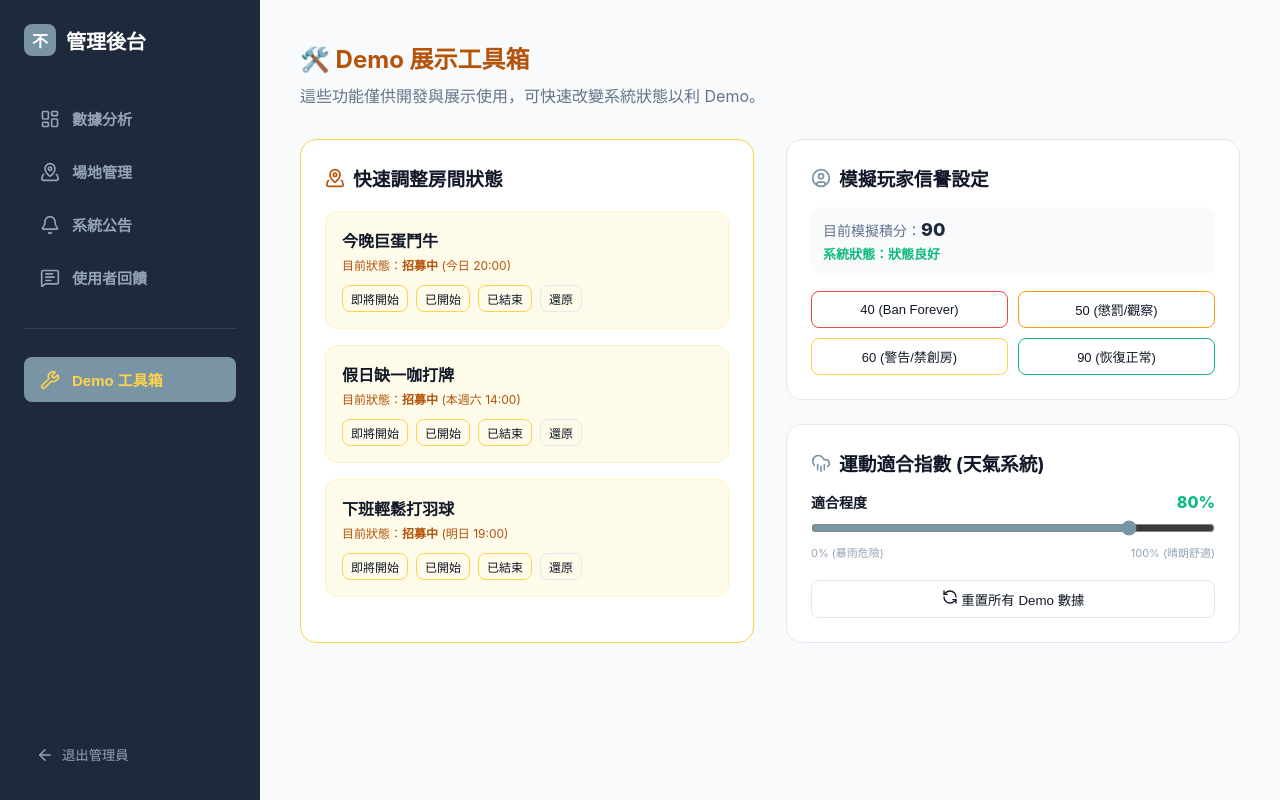
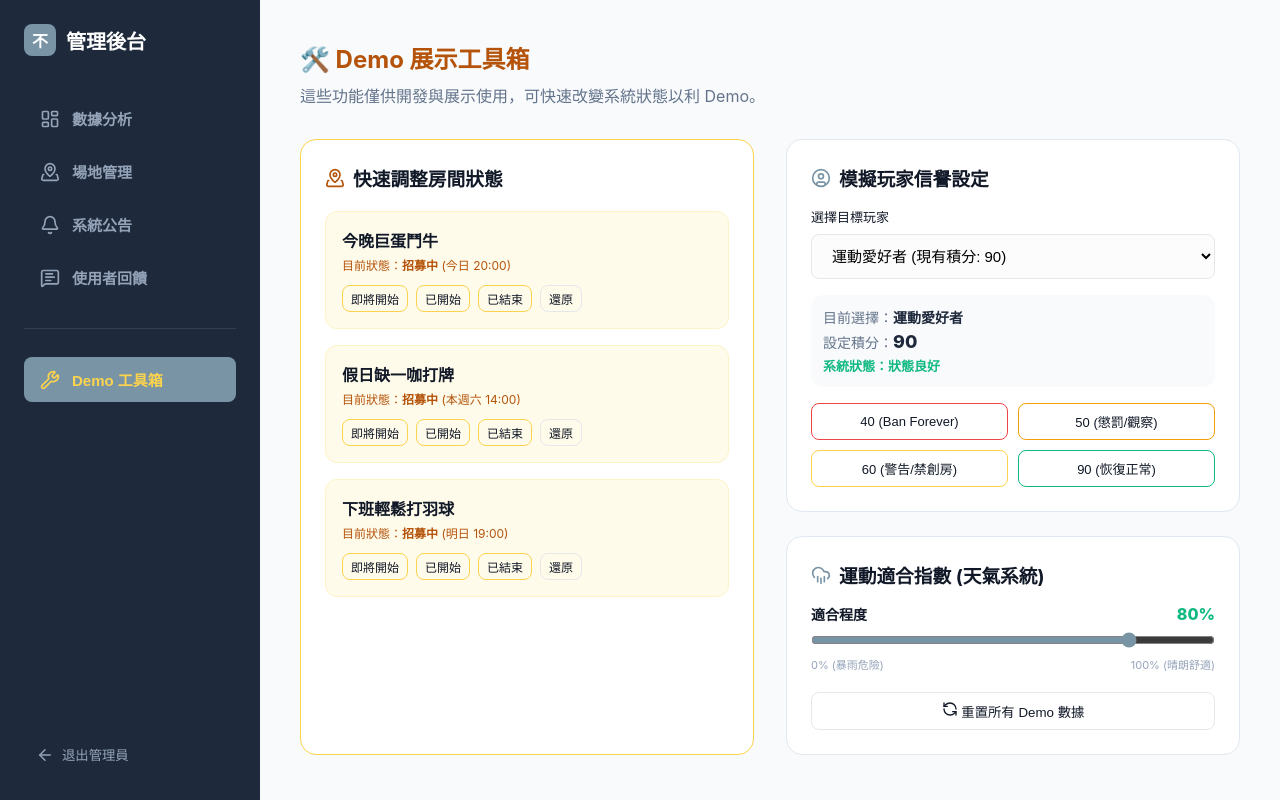
Before and after one commit to B1329041/database_web, a React (Vite) app: page /nojo/admin in a window 1280 px wide. Both pictures are taken after a click on the button "Demo 工具箱". Built offline with nearby package versions, Linux system fonts and the light colour scheme.

Commit message:
feat: add user selection to reputation demo tool

```diff
--- a/src/pages/Admin.jsx
+++ b/src/pages/Admin.jsx
@@ -37,11 +37,24 @@ function Admin() {
   const [newVenue, setNewVenue] = useState({ name: '', city: '桃園市', district: '', facilities: '' });
   const [newAnnouncement, setNewAnnouncement] = useState({ title: '', content: '' });
 
-  // Demo 工具相關狀態
-  const [demoReputation, setDemoReputation] = useState(90);
+  // 模擬使用者資料 (用於 Demo 工具)
+  const [users, setUsers] = useState([
+    { id: 1, name: '運動愛好者', reputation: 90 },
+    { id: 2, name: '小白', reputation: 65 },
+    { id: 3, name: '羽球控', reputation: 98 },
+    { id: 4, name: '阿傑', reputation: 45 },
+  ]);
+
+  const [selectedUser, setSelectedUser] = useState(users[0]);
   const [weatherIndex, setWeatherIndex] = useState(80);
 
   // Demo 工具相關邏輯
+  const handleUpdateReputation = (score) => {
+    setUsers(users.map(u => u.id === selectedUser.id ? { ...u, reputation: score } : u));
+    setSelectedUser({ ...selectedUser, reputation: score });
+    alert(`玩家 ${selectedUser.name} 的信譽積分已調整為：${score}`);
+  };
+
   const handleUpdatePartyStatus = (id, newStatus, newTime) => {
     setParties(parties.map(p => p.id === id ? { ...p, status: newStatus, time: newTime || p.time } : p));
     alert(`房間狀態已變更為：${newStatus}`);
@@ -435,23 +448,42 @@ function Admin() {
                   <h3 style={{ marginBottom: '16px', display: 'flex', alignItems: 'center', gap: '8px' }}>
                     <UserCircle size={20} color="#7995a5" /> 模擬玩家信譽設定
                   </h3>
+
+                  {/* 玩家選擇 */}
+                  <div className="form-group" style={{ marginBottom: '16px' }}>
+                    <label className="form-label" style={{ fontSize: '13px' }}>選擇目標玩家</label>
+                    <select
+                      className="form-input"
+                      value={selectedUser.id}
+                      onChange={(e) => {
+                        const user = users.find(u => u.id === parseInt(e.target.value, 10));
+                        setSelectedUser(user);
+                      }}
+                    >
+                      {users.map(u => (
+                        <option key={u.id} value={u.id}>{u.name} (現有積分: {u.reputation})</option>
+                      ))}
+                    </select>
+                  </div>
+
                   <div style={{ padding: '12px', backgroundColor: '#f8fafc', borderRadius: '12px', marginBottom: '16px' }}>
-                    <div style={{ fontSize: '14px', color: '#64748b' }}>目前模擬積分：<span style={{ fontWeight: '800', fontSize: '18px', color: '#1e293b' }}>{demoReputation}</span></div>
-                    <div style={{ fontSize: '13px', fontWeight: '700', color: getReputationStatus(demoReputation).color, marginTop: '4px' }}>
-                      系統狀態：{getReputationStatus(demoReputation).label}
+                    <div style={{ fontSize: '14px', color: '#64748b' }}>目前選擇：<span style={{ fontWeight: '800', color: '#1e293b' }}>{selectedUser.name}</span></div>
+                    <div style={{ fontSize: '14px', color: '#64748b', marginTop: '4px' }}>設定積分：<span style={{ fontWeight: '800', fontSize: '18px', color: '#1e293b' }}>{selectedUser.reputation}</span></div>
+                    <div style={{ fontSize: '13px', fontWeight: '700', color: getReputationStatus(selectedUser.reputation).color, marginTop: '4px' }}>
+                      系統狀態：{getReputationStatus(selectedUser.reputation).label}
                     </div>
                   </div>
                   <div style={{ display: 'grid', gridTemplateColumns: '1fr 1fr', gap: '10px' }}>
-                    <button className="btn-outline" style={{ fontSize: '13px', borderColor: '#ef4444' }} onClick={() => setDemoReputation(40)}>
+                    <button className="btn-outline" style={{ fontSize: '13px', borderColor: '#ef4444' }} onClick={() => handleUpdateReputation(40)}>
                       40 (Ban Forever)
                     </button>
-                    <button className="btn-outline" style={{ fontSize: '13px', borderColor: '#f59e0b' }} onClick={() => setDemoReputation(50)}>
+                    <button className="btn-outline" style={{ fontSize: '13px', borderColor: '#f59e0b' }} onClick={() => handleUpdateReputation(50)}>
                       50 (懲罰/觀察)
                     </button>
-                    <button className="btn-outline" style={{ fontSize: '13px', borderColor: '#fcd34d' }} onClick={() => setDemoReputation(60)}>
+                    <button className="btn-outline" style={{ fontSize: '13px', borderColor: '#fcd34d' }} onClick={() => handleUpdateReputation(60)}>
                       60 (警告/禁創房)
                     </button>
-                    <button className="btn-outline" style={{ fontSize: '13px', borderColor: '#10b981' }} onClick={() => setDemoReputation(90)}>
+                    <button className="btn-outline" style={{ fontSize: '13px', borderColor: '#10b981' }} onClick={() => handleUpdateReputation(90)}>
                       90 (恢復正常)
                     </button>
                   </div>
@@ -481,7 +513,8 @@ function Admin() {
                     </div>
                   </div>
                   <button className="btn-outline" style={{ width: '100%' }} onClick={() => {
-                    setDemoReputation(90);
+                    setUsers(users.map(u => ({ ...u, reputation: 90 })));
+                    setSelectedUser({ ...selectedUser, reputation: 90 });
                     setWeatherIndex(80);
                     alert('系統已重置為初始狀態');
                   }}>
```
